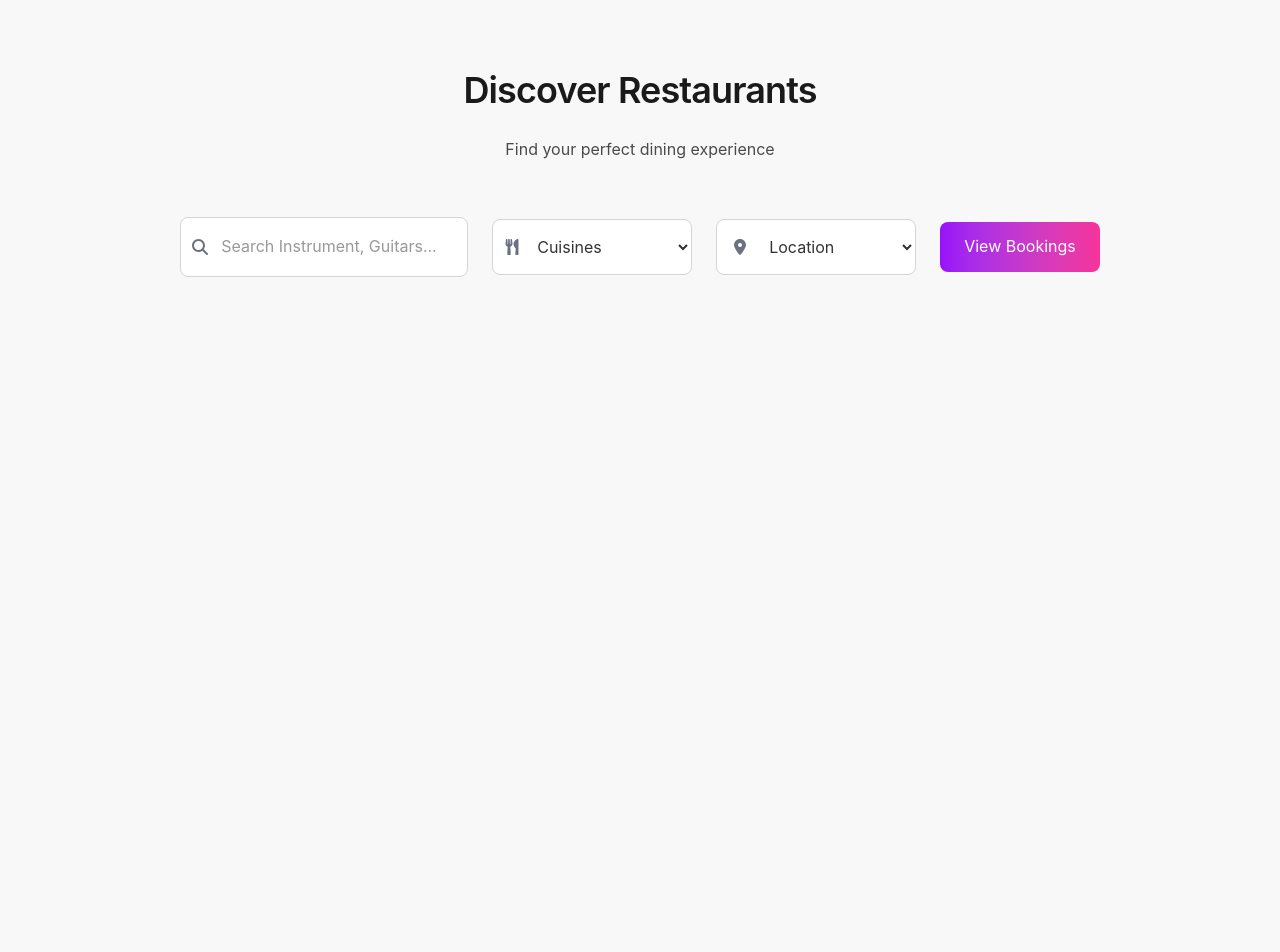
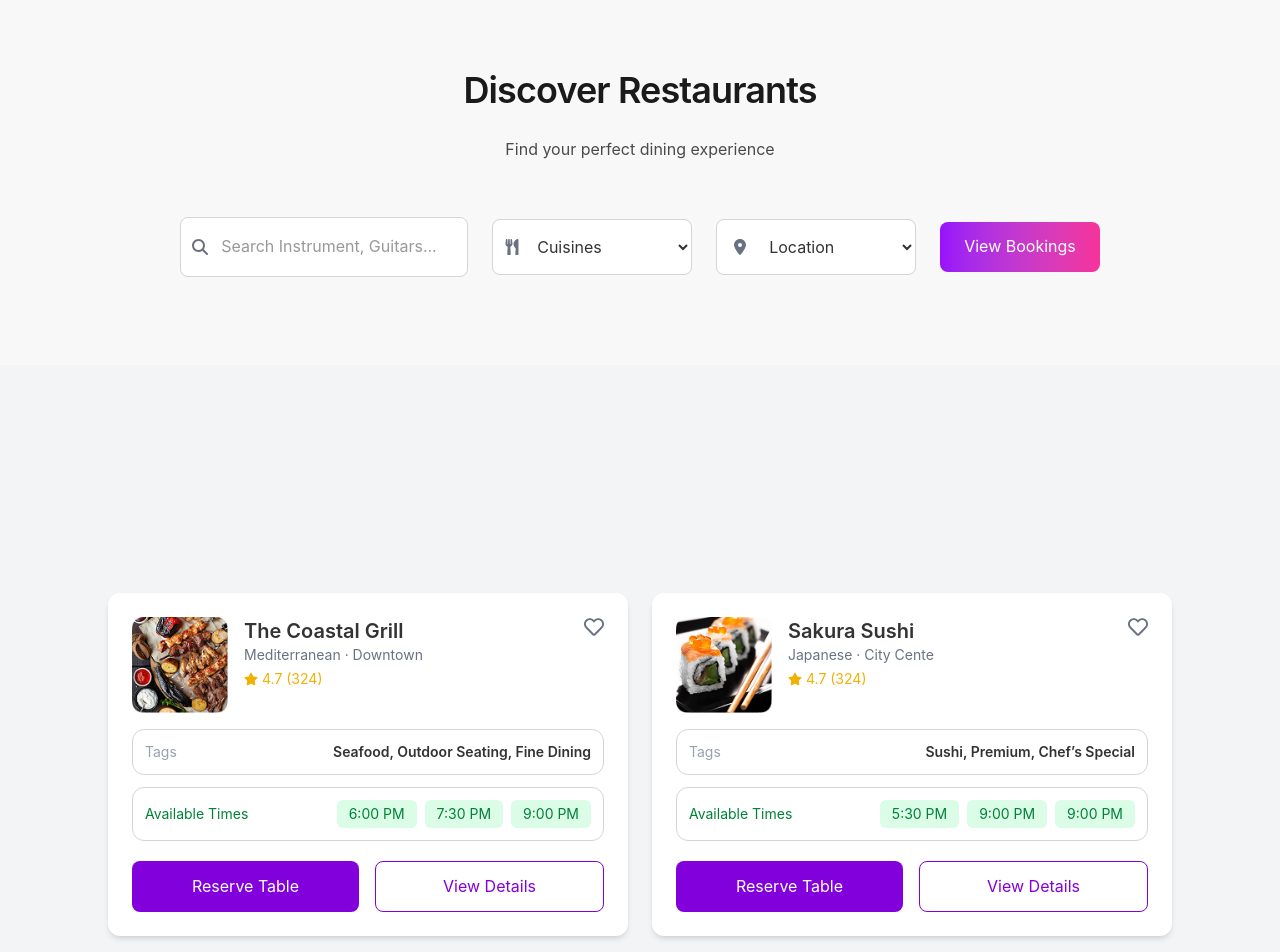
Before and after one commit to muhammad230/Htl-WEB, a React (Vite) app: page / in a window 1280 px wide. Shown: the top 952 px of the page. Before the commit the page ends 800 px from the top, so only its background shows below. Built offline with nearby package versions, Linux system fonts and the light colour scheme.

Commit message:
add 2 cards of resturent

```diff
--- a/src/App.jsx
+++ b/src/App.jsx
@@ -1,5 +1,6 @@
 import React from 'react'
 import FirstPage from './components/firstPage'
+import Cards from './components/Cards'
 
 
 function App() {
@@ -8,6 +9,7 @@ function App() {
    <div>
 
     <FirstPage />
+    <Cards />
    </div>
   )
 }
--- /dev/null
+++ b/src/components/Cards.jsx
@@ -0,0 +1,145 @@
+import React from 'react'
+import { FaStar } from "react-icons/fa";
+import { FaRegHeart } from "react-icons/fa";
+
+const Cards = (props) => {
+  return (
+      <div className="p-6 bg-gray-100 min-h-screen flex flex-row items-center justify-center gap-6">
+      <div className="bg-white rounded-xl p-6 w-130  shadow-md hover:shadow-lg transition">
+
+        {/* Top Section */}
+        <div className="flex items-start gap-4">
+
+          {/* Image with zoom */}
+          <div className="group w-24 h-24 overflow-hidden rounded-lg">
+            <img
+              src="images/Frame 7.png"
+              alt="food"
+              className="w-full h-full object-cover transition-transform duration-300 group-hover:scale-110"
+            />
+          </div>
+
+          {/* Info */}
+          <div className="flex-1">
+            <h2 className="text-xl font-semibold">The Coastal Grill</h2>
+
+            <p className="text-gray-500 text-sm flex items-center gap-1">
+              Mediterranean · Downtown
+            </p>
+
+            <p className="text-yellow-500 text-sm flex items-center gap-1 mt-1">
+              <FaStar /> 4.7 (324)
+            </p>
+          </div>
+
+          {/* Heart Icon */}
+          <FaRegHeart className="text-xl cursor-pointer text-gray-500 hover:text-red-500" />
+        </div>
+
+        {/* Tags */}
+        <div className="mt-4 border border-gray-300 rounded-xl p-3 flex justify-between text-sm">
+          <span className="text-gray-400">Tags</span>
+          <span className='font-semibold'>Seafood, Outdoor Seating, Fine Dining</span>
+        </div>
+
+        {/* Available Times */}
+        <div className="mt-3 border border-gray-300 rounded-xl p-3 flex justify-between items-center">
+          <span className="text-green-700 text-sm">Available Times</span>
+
+          <div className="flex gap-2">
+            <span className="bg-green-100 text-green-700 px-3 py-1 rounded-md text-sm">
+              6:00 PM
+            </span>
+            <span className="bg-green-100 text-green-700 px-3 py-1 rounded-md text-sm">
+              7:30 PM
+            </span>
+            <span className="bg-green-100 text-green-700 px-3 py-1 rounded-md text-sm">
+              9:00 PM
+            </span>
+          </div>
+        </div>
+
+        {/* Buttons */}
+        <div className="flex gap-4 mt-5">
+          <button className="flex-1 bg-purple-700 text-white py-3 rounded-lg hover:bg-purple-800 transition">
+            Reserve Table
+          </button>
+
+          <button className="flex-1 border border-purple-700 text-purple-700 py-3 rounded-lg hover:bg-purple-50 transition">
+            View Details
+          </button>
+        </div>
+      </div>
+
+      {/* card 2 */}
+      <div className="bg-white rounded-xl p-6 w-130  shadow-md hover:shadow-lg transition">
+
+        {/* Top Section */}
+        <div className="flex items-start gap-4">
+
+          {/* Image with zoom */}
+          <div className="group w-24 h-24 overflow-hidden rounded-lg">
+            <img
+              src="images/Frame 8.png"
+              alt="food"
+              className="w-full h-full object-cover transition-transform duration-300 group-hover:scale-110"
+            />
+          </div>
+
+          {/* Info */}
+          <div className="flex-1">
+            <h2 className="text-xl font-semibold">Sakura Sushi</h2>
+
+            <p className="text-gray-500 text-sm flex items-center gap-1">
+              Japanese · City Cente
+            </p>
+
+            <p className="text-yellow-500 text-sm flex items-center gap-1 mt-1">
+              <FaStar /> 4.7 (324)
+            </p>
+          </div>
+
+          {/* Heart Icon */}
+          <FaRegHeart className="text-xl cursor-pointer text-gray-500 hover:text-red-500" />
+        </div>
+
+        {/* Tags */}
+        <div className="mt-4 border border-gray-300 rounded-xl p-3 flex justify-between text-sm">
+          <span className="text-gray-400">Tags</span>
+          <span className='font-semibold'>Sushi, Premium, Chef’s Special</span>
+        </div>
+
+        {/* Available Times */}
+        <div className="mt-3 border border-gray-300 rounded-xl p-3 flex justify-between items-center">
+          <span className="text-green-700 text-sm">Available Times</span>
+
+          <div className="flex gap-2">
+            <span className="bg-green-100 text-green-700 px-3 py-1 rounded-md text-sm">
+              5:30 PM
+            </span>
+            <span className="bg-green-100 text-green-700 px-3 py-1 rounded-md text-sm">
+              9:00 PM
+            </span>
+            <span className="bg-green-100 text-green-700 px-3 py-1 rounded-md text-sm">
+              9:00 PM
+            </span>
+          </div>
+        </div>
+
+        {/* Buttons */}
+        <div className="flex gap-4 mt-5">
+          <button className="flex-1 bg-purple-700 text-white py-3 rounded-lg hover:bg-purple-800 transition">
+            Reserve Table
+          </button>
+
+          <button className="flex-1 border border-purple-700 text-purple-700 py-3 rounded-lg hover:bg-purple-50 transition">
+            View Details
+          </button>
+        </div>
+      </div>
+    </div>
+
+
+  );
+}
+export default Cards
```
Also changed, not shown: public/images/Frame 7.png (added), public/images/Frame 8.png (added).
